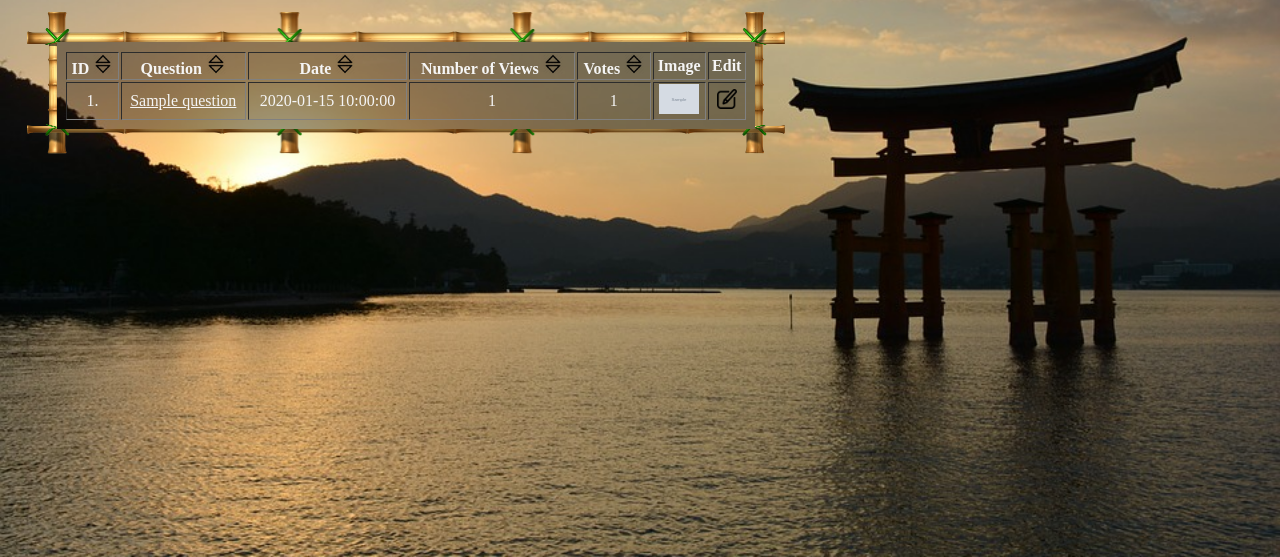
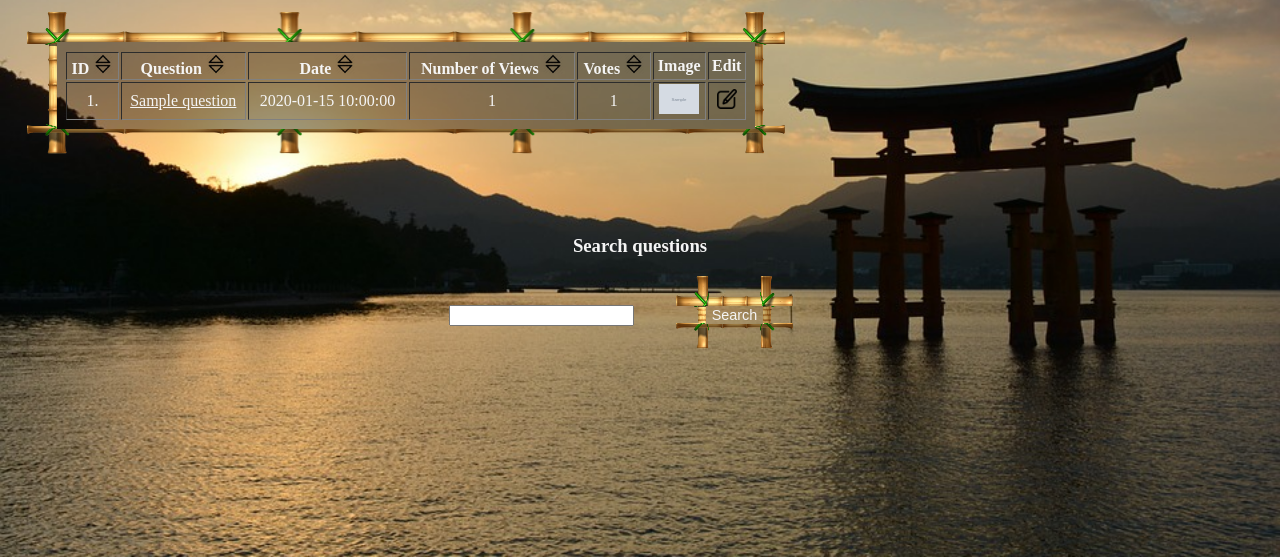
Before and after one commit to ReginaCsaszar/studious-guacamole, a Flask app: template templates/list.html in a window 1280 px wide. Shown: the part 243-800 px from the top of the page. Run offline with Flask 2, Linux system fonts and the light colour scheme; the template is opened without the code that fills it: most values are stand-ins (such as "Sample title", 1, 10 or a date in 2020); grey boxes marked "Sample" are stand-in pictures.

Commit message:
Search feature completed in main.py and list.html

```diff
--- a/main.py
+++ b/main.py
@@ -178,9 +178,15 @@ def delete_comment(comment_id):
     return handle_comments.delete_comment(comment_id)
 
 
-@app.route('/search?q=<search_phrase>')
-def search_questions_route(term):
-    return search.search_questions(term)
+@app.route('/handlesearch')
+def search_route():
+    return redirect('/search?q=' + request.args['search'])
+
+
+@app.route('/search')
+def search_questions_route():
+    search_phrase = request.args['q']
+    return search.search_questions(search_phrase)
 
 
 def main():
--- a/templates/list.html
+++ b/templates/list.html
@@ -50,7 +50,13 @@
 
     </tr>
 </table>
-
+<p id='search'>
+    <form action='/handlesearch'>
+        <label for='search'><h3>Search questions</h3></label>
+        <input type='text' class='text_box' id='search' name='search'>
+        <input class='button' type='submit' value='Search'>
+    </form>
+</p>
 </body>
 
 </html>
```
